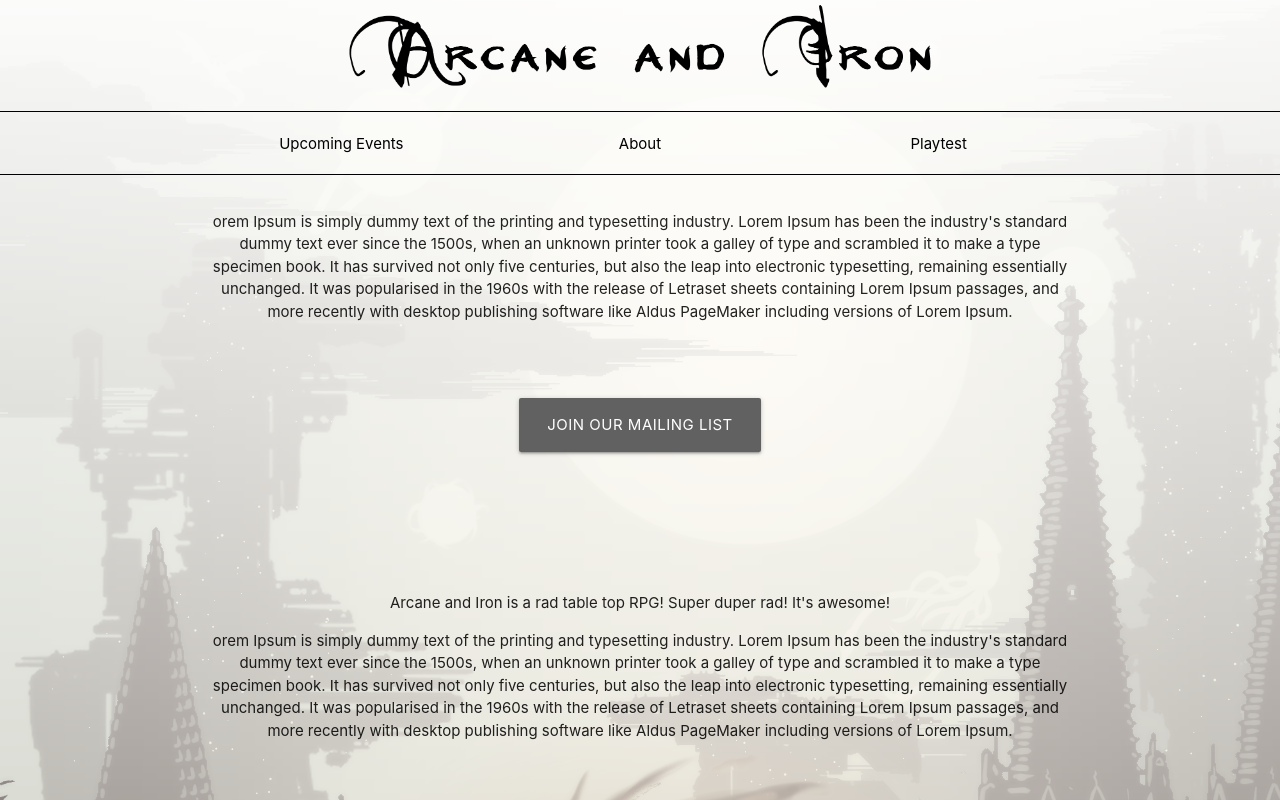
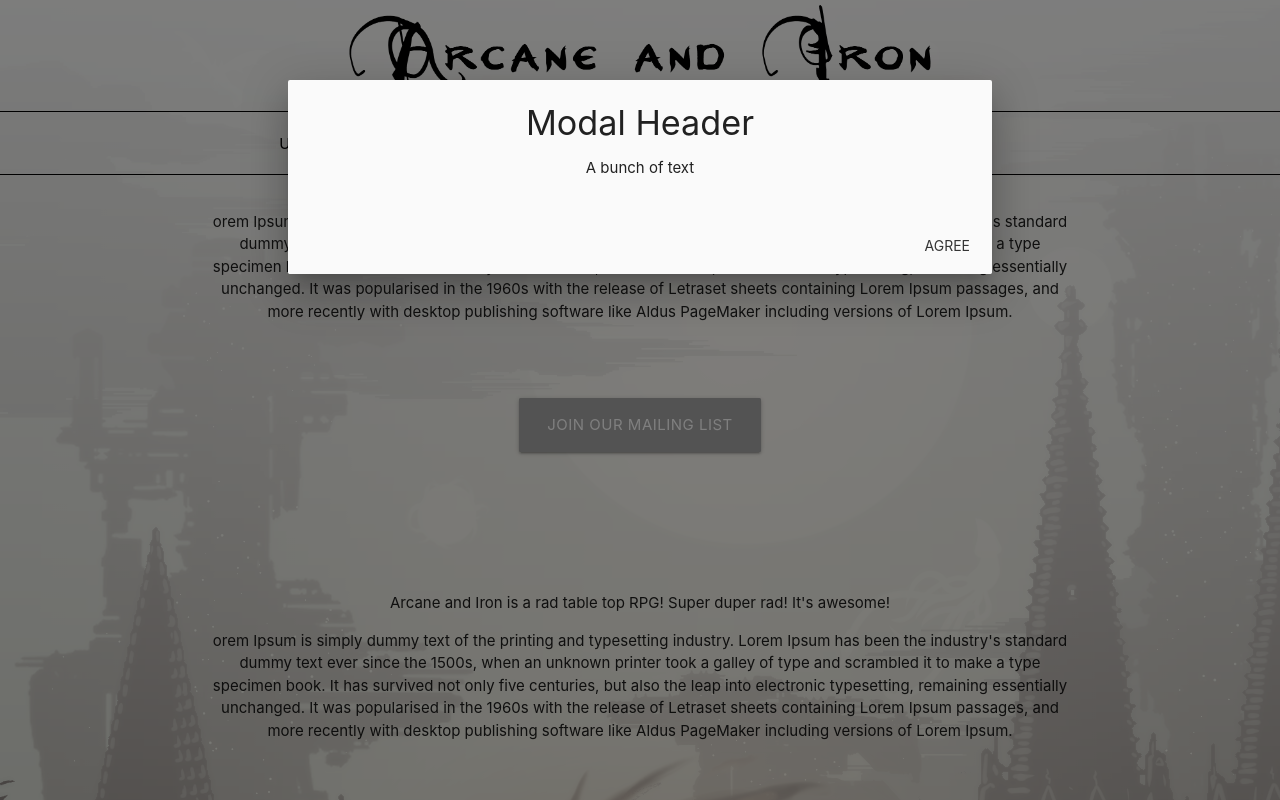
Before and after one commit to noracbyrd/arcaneandiron, a React (Create React App) app in the folder client/: page / in a window 1280 px wide. Both pictures are taken after a click on the link "JOIN OUR MAILING LIST". Shown: the top 800 px of the page. Built offline with nearby package versions, Linux system fonts and the light colour scheme.

Commit message:
removed modal component, worked modal into mailinglist component, basic modal functioning

```diff
--- a/client/package.json
+++ b/client/package.json
@@ -7,6 +7,7 @@
     "@testing-library/react": "^9.4.0",
     "@testing-library/user-event": "^7.2.1",
     "axios": "^0.19.2",
+    "materialize-css": "^1.0.0",
     "react": "^16.12.0",
     "react-dom": "^16.12.0",
     "react-scripts": "3.3.1",
--- a/client/src/components/MailingList/index.js
+++ b/client/src/components/MailingList/index.js
@@ -1,15 +1,28 @@
 import React, { Component } from 'react'
+import M from "materialize-css"
 
 class MailingList extends Component {
+    componentDidMount() {
+        M.AutoInit();
+    }
     handleSubmit = () => {
-        console.log('button clicked')
+
     }
     render() {
-        return(
+        return (
             <div>
                 <div className='row'></div>
                 <div className='row'></div>
-                <a className="waves-effect waves-light btn-large grey darken-2" onClick={this.handleSubmit}>JOIN OUR MAILING LIST</a>
+                <a data-target="mailingModal" className="btn modal-trigger waves-effect waves-light btn-large grey darken-2" onClick={this.handleSubmit}>JOIN OUR MAILING LIST</a>
+                <div id="mailingModal" className="modal">
+                    <div className="modal-content">
+                        <h4>Modal Header</h4>
+                        <p>A bunch of text</p>
+                    </div>
+                    <div className="modal-footer">
+                        <a href="#!" className="modal-close waves-effect waves-green btn-flat">Agree</a>
+                    </div>
+                </div>
             </div>
         )
     }
```
Also changed, not shown: client/src/components/Modal/index.js (deleted, +0 -21 lines), 1 other file (tests, documents, lock files or other folders).
